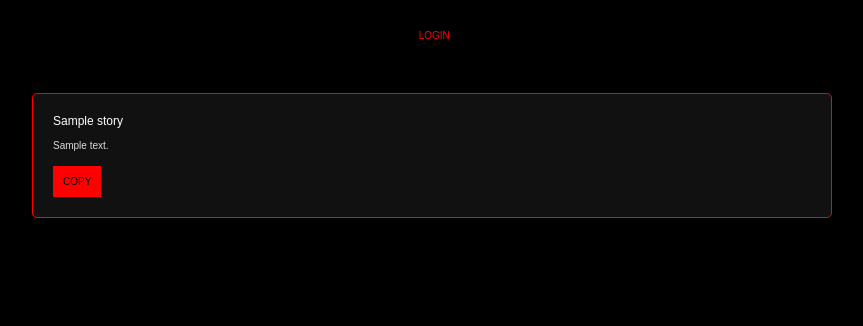
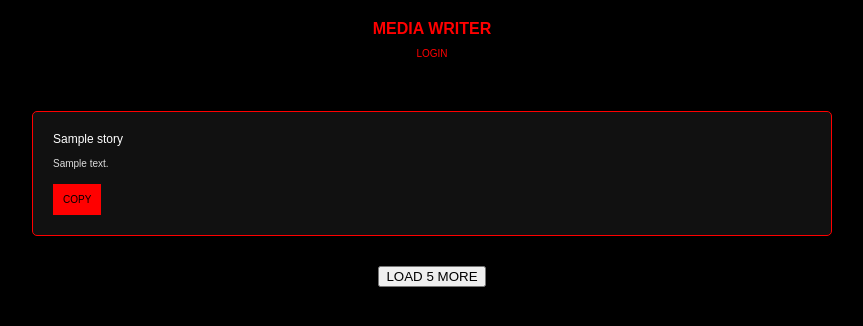
Before and after one commit to rileywallaceriley/Mediawriter, a Flask app: template templates/index.html in a window 1280 px wide. Shown: the top 326 px of the page, without its empty margins (208-1071 px from the left). Run offline with Flask 3, Linux system fonts and the light colour scheme; the template is opened without the code that fills it: most values are stand-ins (such as "Sample title", 1, 10 or a date in 2020); some web fonts are replaced.

Commit message:
Update index.html

```diff
--- a/templates/index.html
+++ b/templates/index.html
@@ -4,19 +4,19 @@
   <meta charset="UTF-8">
   <title>Media Writer</title>
   <link href="https://fonts.cdnfonts.com/css/press-start-2p" rel="stylesheet">
-  <link rel="stylesheet" href="{{ url_for('static', filename='css/style.css') }}?v=2">
+  <link rel="stylesheet" href="{{ url_for('static', filename='css/style.css') }}?v=4">
 </head>
 <body>
   <header>
-    <img src="" />
+    <h1>MEDIA WRITER</h1>
     {% if session.logged_in %}
-    <a href="/logout">LOGOUT</a>
+      <a href="/logout">LOGOUT</a>
     {% else %}
-    <a href="/login">LOGIN</a>
+      <a href="/login">LOGIN</a>
     {% endif %}
   </header>
 
-  <main class="story-feed">
+  <main class="story-feed" id="story-feed">
     {% for story in stories %}
     <div class="story-card">
       <div class="story-title">{{ story.title }}</div>
@@ -25,24 +25,49 @@
       <button class="copy-button" onclick="copyToClipboard('copy-{{ loop.index }}')">COPY</button>
     </div>
     {% endfor %}
-
-    <div class="pagination">
-      {% if page > 1 %}
-      <a href="/?page={{ page - 1 }}">« Prev</a>
-      {% endif %}
-      {% if has_next %}
-      <a href="/?page={{ page + 1 }}">Next »</a>
-      {% endif %}
-    </div>
   </main>
 
+  <div id="load-more-container" class="pagination">
+    <button id="load-more" onclick="loadMore()">LOAD 5 MORE</button>
+  </div>
+
   <script>
+    let offset = {{ initial_count }};
     function copyToClipboard(id) {
       const text = document.getElementById(id).value;
       navigator.clipboard.writeText(text).then(() => {
         alert("Copied!");
       });
     }
+
+    function loadMore() {
+      fetch("/load_more", {
+        method: "POST",
+        headers: { 'Content-Type': 'application/x-www-form-urlencoded' },
+        body: "offset=" + offset
+      })
+      .then(res => res.json())
+      .then(data => {
+        const container = document.getElementById("story-feed");
+        if (data.length === 0) {
+          document.getElementById("load-more-container").style.display = "none";
+          return;
+        }
+        data.forEach((story, index) => {
+          const div = document.createElement("div");
+          const textId = "copy-" + (offset + index + 1);
+          div.className = "story-card";
+          div.innerHTML = `
+            <div class="story-title">${story.title}</div>
+            <div class="story-summary">${story.summary}</div>
+            <textarea id="${textId}" style="display:none;">${story.title}\n\n${story.summary}</textarea>
+            <button class="copy-button" onclick="copyToClipboard('${textId}')">COPY</button>
+          `;
+          container.appendChild(div);
+        });
+        offset += data.length;
+      });
+    }
   </script>
 </body>
 </html>
```
